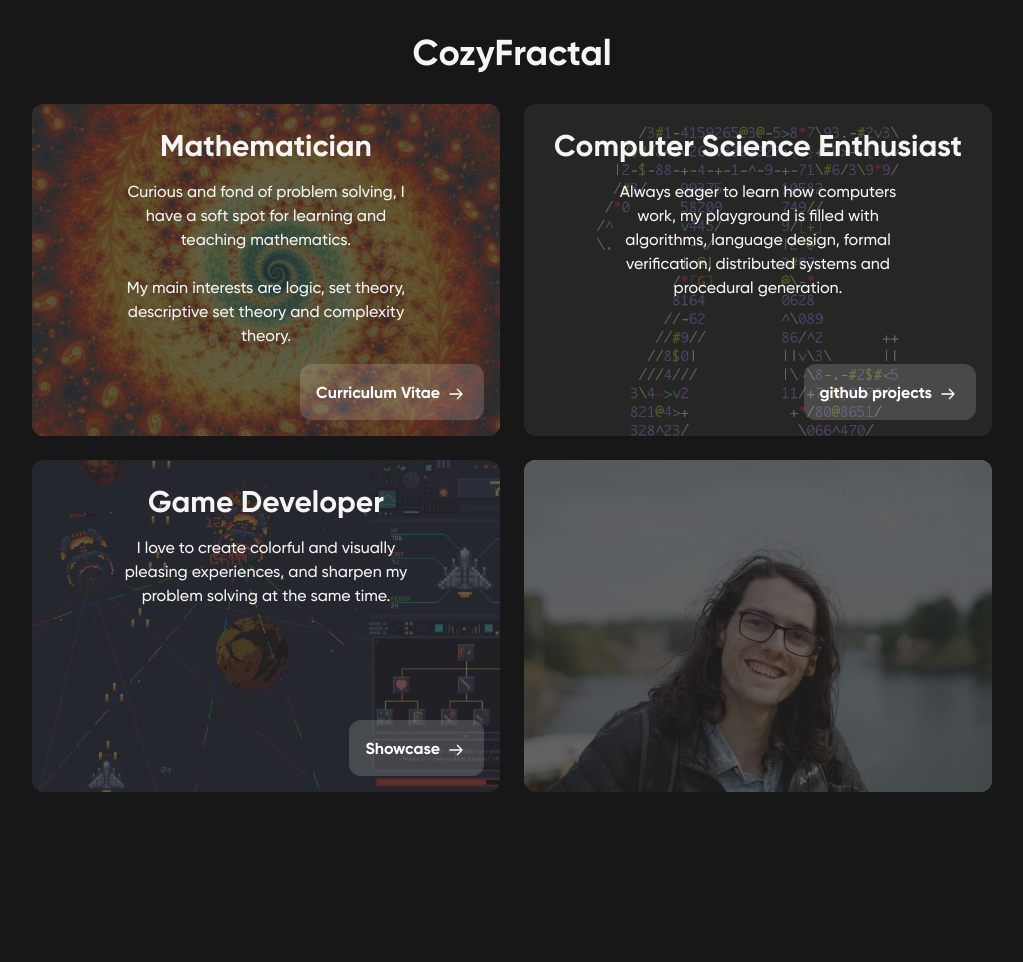
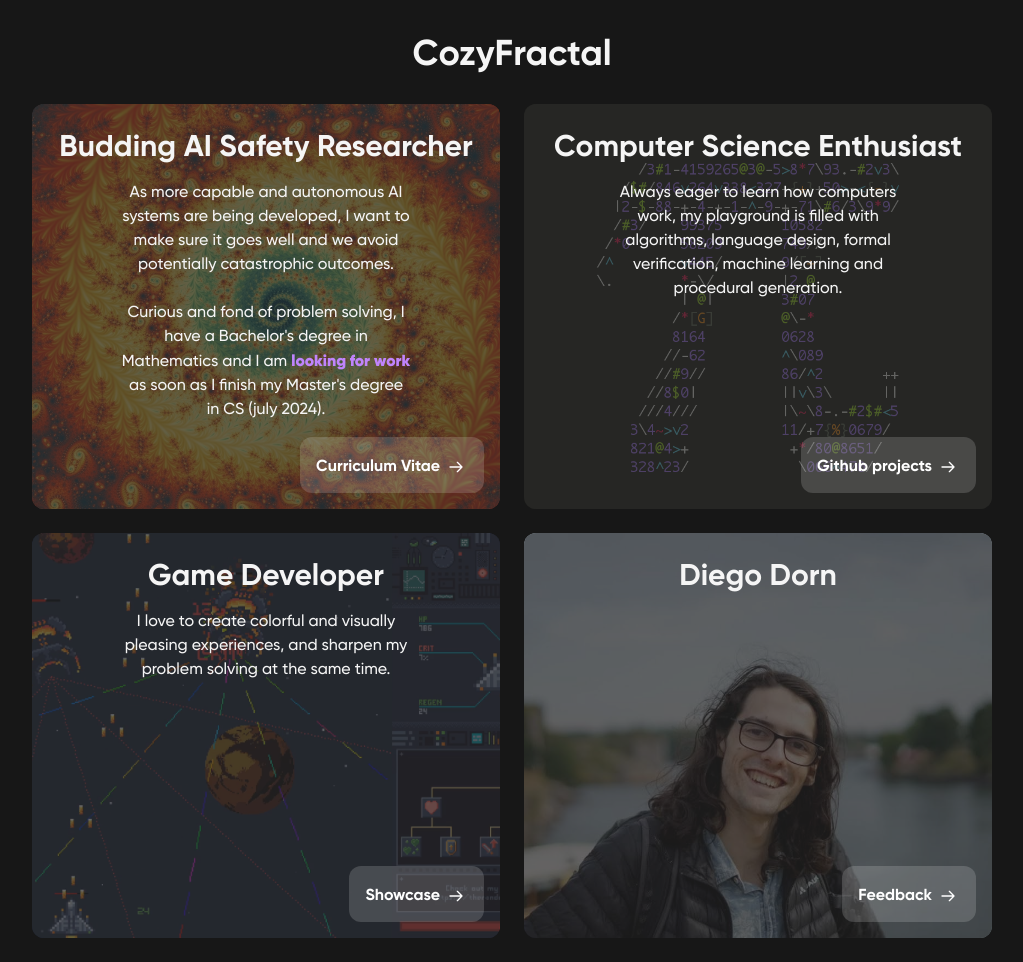
Before and after one commit to ddorn/cozyfractal.com, a FastAPI app: page / in a window 1280 px wide. Shown: the whole page, without its empty margins (128-1151 px from the left). Before the commit the page ends 792 px from the top, so only its background shows below. Run offline with FastAPI, Linux system fonts and the light colour scheme.

Commit message:
update frontpage

```diff
--- a/static/style.css
+++ b/static/style.css
@@ -1253,6 +1253,10 @@ video {
   font-weight: 700;
 }
 
+.font-black {
+  font-weight: 900;
+}
+
 .italic {
   font-style: italic;
 }
@@ -1280,6 +1284,11 @@ video {
 .text-gray-600 {
   --tw-text-opacity: 1;
   color: rgba(82, 82, 82, var(--tw-text-opacity));
+}
+
+.text-purple-400 {
+  --tw-text-opacity: 1;
+  color: rgba(192, 132, 252, var(--tw-text-opacity));
 }
 
 .text-orange-500 {
--- a/templates/home.html
+++ b/templates/home.html
@@ -7,24 +7,28 @@
 
     <div class="grid lg:grid-cols-2 grid-rows-3 lg:grid-rows-2 lg:w-3/4 mx-auto gap-6 h-full flex-grow pb-6">
     {% for url, title, text, img_descr, see_more_url, see_more_text in [
-        ("/static/imgs/fractal_spiral.png", "Mathematician", "
-Curious and fond of problem solving, I have a soft spot for learning and teaching mathematics. <br><br>My main interests are logic, set theory, descriptive set theory and complexity theory.
+        ("/static/imgs/fractal_spiral.png", "Budding AI Safety Researcher", "
+            As more capable and autonomous AI systems are being developed, I want to make sure it goes well and we avoid potentially catastrophic outcomes.
+            <br><br>
+            Curious and fond of problem solving, I have a Bachelor's degree in Mathematics and I am "
+            + '<span class="font-black text-purple-400">looking for work</span> '
+            + " as soon as I finish my Master's degree in CS (july 2024).
         ", "Zoom of the mandelbrot set rendered with a home made tool",
         "/cv", "Curriculum Vitae"),
         ("/static/imgs/asciidots_pi.png", "Computer Science Enthusiast", "
             Always eager to learn how computers work, my playground is filled with
-            algorithms, language design, formal verification, distributed systems and procedural generation.
+            algorithms, language design, formal verification, machine learning and procedural generation.
         ", "A program to compute prime numbers written in Asciidots, an esoteric langage created with @aaronjanse",
-        "https://github.com/ddorn", "github projects"),
+        "https://github.com/ddorn", "Github projects"),
         ("/static/imgs/flyre_gameplay.png", "Game Developer", "
             I love to create colorful and visually pleasing experiences, and sharpen my problem solving at the same time.
         ", "Flyre, a game made with python and pygame, winner of a one week game jam.",
         "/showcase", "Showcase"),
-        ("/static/imgs/diego/diego.png", "",
+        ("/static/imgs/diego/diego.png", "Diego Dorn",
         "",
-        "",
+        "A picture of me",
         "https://www.admonymous.co/diego",
-        "",
+        "Feedback",
         ),
     ] %}
     <a href="{{ see_more_url }}" class=" group
```
